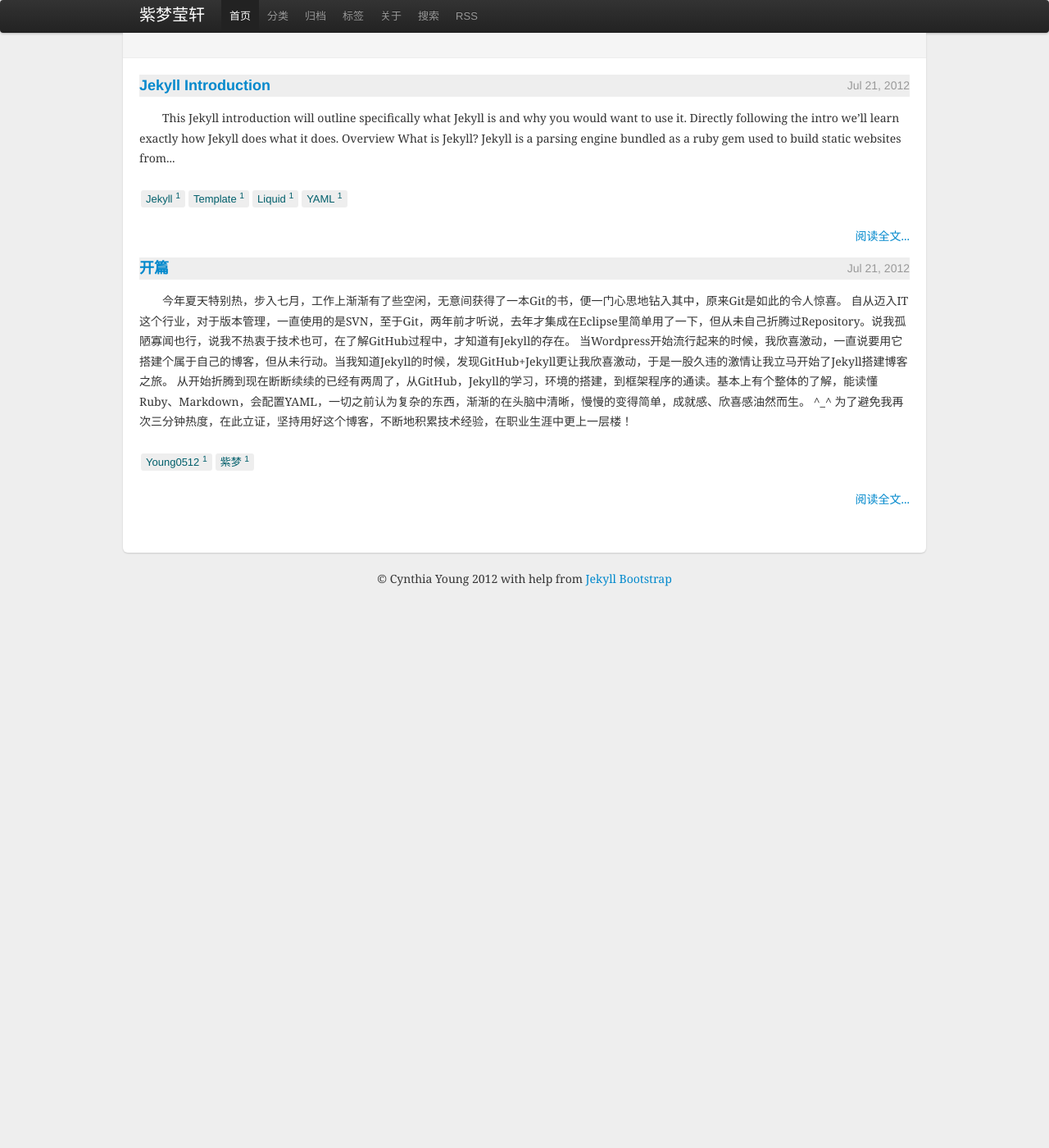
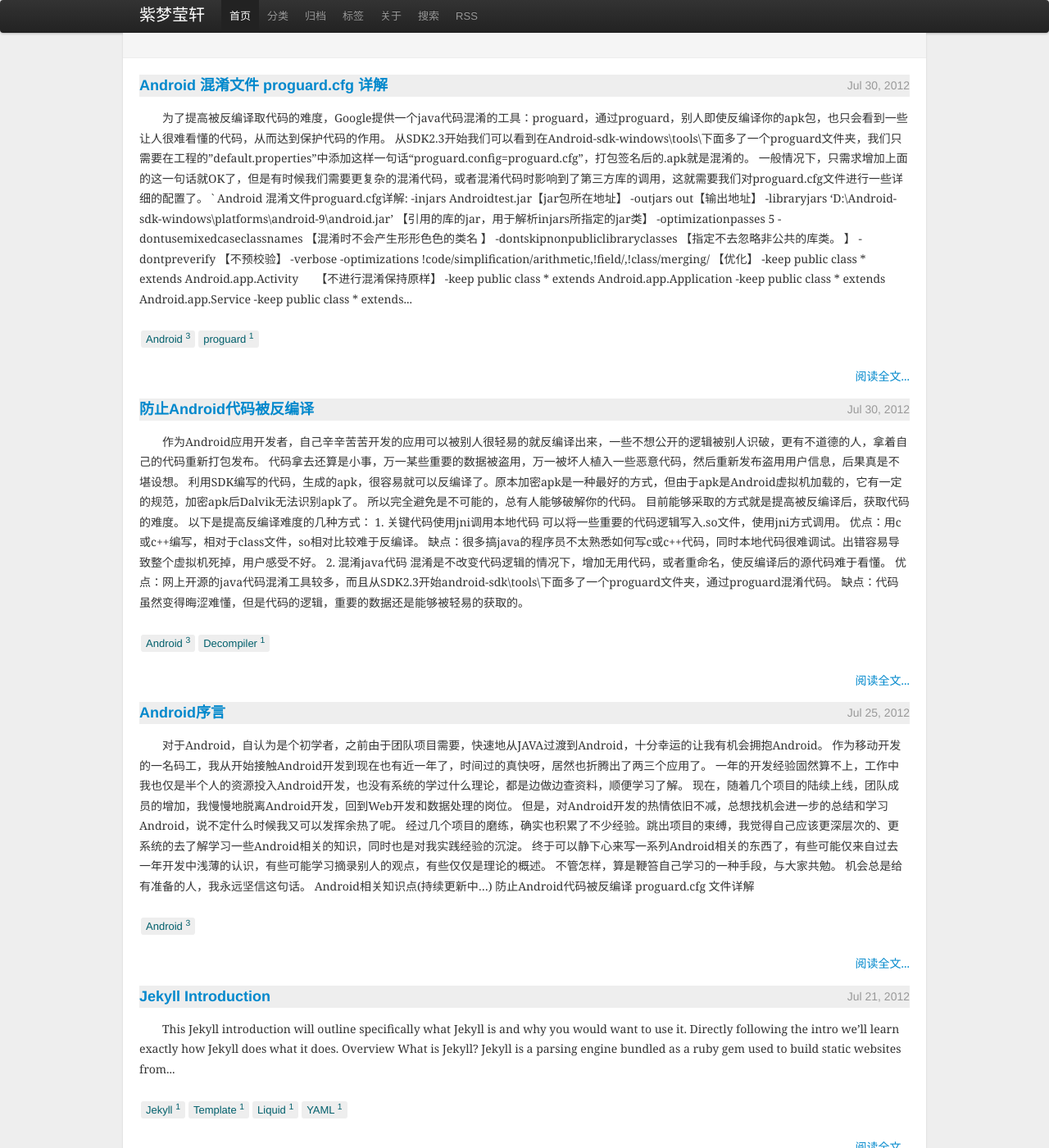
Before and after one commit to young0512/young0512.github.com, a Jekyll site: the page built from index.html, in a window 1280 px wide and 1400 px high. Shown: the whole window at 82% size. Built offline with Jekyll 4.4.1, drawn with Linux system fonts in a browser that asks for light colours; nearby versions of some CDN libraries; the list of posts is cut into pages by our own code.

Commit message:
add new posts

```diff
--- /dev/null
+++ b/_posts/2012-07-25-android-preface.md
@@ -0,0 +1,32 @@
+---
+layout: post
+title: Android序言
+description:
+keywords: Android
+category: Android
+tags: [Android]
+comment: true
+published: true
+date: 2012-07-25 22:00:00
+remark: Published by Cynthia Young
+---
+
+对于Android，自认为是个初学者，之前由于团队项目需要，快速地从JAVA过渡到Android，十分幸运的让我有机会拥抱Android。
+作为移动开发的一名码工，我从开始接触Android开发到现在也有近一年了，时间过的真快呀，居然也折腾出了两三个应用了。
+
+一年的开发经验固然算不上，工作中我也仅是半个人的资源投入Android开发，也没有系统的学过什么理论，都是边做边查资料，顺便学习了解。
+现在，随着几个项目的陆续上线，团队成员的增加，我慢慢地脱离Android开发，回到Web开发和数据处理的岗位。
+但是，对Android开发的热情依旧不减，总想找机会进一步的总结和学习Android，说不定什么时候我又可以发挥余热了呢。
+
+经过几个项目的磨练，确实也积累了不少经验。跳出项目的束缚，我觉得自己应该更深层次的、更系统的去了解学习一些Android相关的知识，同时也是对我实践经验的沉淀。
+
+终于可以静下心来写一系列Android相关的东西了，有些可能仅来自过去一年开发中浅薄的认识，有些可能学习摘录别人的观点，有些仅仅是理论的概述。
+不管怎样，算是鞭笞自己学习的一种手段，与大家共勉。
+
+机会总是给有准备的人，我永远坚信这句话。
+
+
+Android相关知识点(持续更新中...)
+
+* [防止Android代码被反编译](/2012/07/30/android-anti-decompiler/)
+* [proguard.cfg 文件详解](/2012/07/30/android-proguard/)
--- /dev/null
+++ b/_posts/2012-07-30-android-anti-decompiler.md
@@ -0,0 +1,34 @@
+---
+layout: post
+title: 防止Android代码被反编译
+description:
+keywords: Android, Decompiler
+category: Android
+tags: [Android, Decompiler]
+comment: true
+published: true
+date: 2012-07-30 21:00:00
+remark: Published by Cynthia Young
+---
+
+作为Android应用开发者，自己辛辛苦苦开发的应用可以被别人很轻易的就反编译出来，一些不想公开的逻辑被别人识破，更有不道德的人，拿着自己的代码重新打包发布。
+代码拿去还算是小事，万一某些重要的数据被盗用，万一被坏人植入一些恶意代码，然后重新发布盗用用户信息，后果真是不堪设想。
+
+利用SDK编写的代码，生成的apk，很容易就可以反编译了。原本加密apk是一种最好的方式，但由于apk是Android虚拟机加载的，它有一定的规范，加密apk后Dalvik无法识别apk了。
+所以完全避免是不可能的，总有人能够破解你的代码。
+
+目前能够采取的方式就是提高被反编译后，获取代码的难度。
+
+以下是提高反编译难度的几种方式：
+
+**1. 关键代码使用jni调用本地代码**
+可以将一些重要的代码逻辑写入.so文件，使用jni方式调用。
+
+优点：用c或c++编写，相对于class文件，so相对比较难于反编译。
+缺点：很多搞java的程序员不太熟悉如何写c或c++代码，同时本地代码很难调试。出错容易导致整个虚拟机死掉，用户感受不好。
+
+**2. 混淆java代码**
+混淆是不改变代码逻辑的情况下，增加无用代码，或者重命名，使反编译后的源代码难于看懂。
+
+优点：网上开源的java代码混淆工具较多，而且从SDK2.3开始android-sdk\tools\下面多了一个proguard文件夹，通过proguard混淆代码。
+缺点：代码虽然变得晦涩难懂，但是代码的逻辑，重要的数据还是能够被轻易的获取的。
--- /dev/null
+++ b/_posts/2012-07-30-android-proguard.md
@@ -0,0 +1,64 @@
+---
+layout: post
+title: Android 混淆文件 proguard.cfg 详解
+description:
+keywords: Android, proguard
+category: Android
+tags: [Android, proguard]
+comment: true
+published: true
+date: 2012-07-30 22:00:00
+remark: Published by Cynthia Young
+---
+
+为了提高被反编译取代码的难度，Google提供一个java代码混淆的工具：proguard，通过proguard，别人即使反编译你的apk包，也只会看到一些让人很难看懂的代码，从而达到保护代码的作用。
+
+从SDK2.3开始我们可以看到在Android-sdk-windows\tools\下面多了一个proguard文件夹，我们只需要在工程的"default.properties"中添加这样一句话“proguard.config=proguard.cfg”，打包签名后的.apk就是混淆的。
+
+一般情况下，只需求增加上面的这一句话就OK了，但是有时候我们需要更复杂的混淆代码，或者混淆代码时影响到了第三方库的调用，这就需要我们对proguard.cfg文件进行一些详细的配置了。
+
+`
+Android 混淆文件proguard.cfg详解:
+-injars  Androidtest.jar【jar包所在地址】
+-outjars  out【输出地址】
+-libraryjars    'D:\Android-sdk-windows\platforms\android-9\android.jar' 【引用的库的jar，用于解析injars所指定的jar类】
+-optimizationpasses 5
+-dontusemixedcaseclassnames 【混淆时不会产生形形色色的类名 】
+-dontskipnonpubliclibraryclasses 【指定不去忽略非公共的库类。 】
+-dontpreverify 【不预校验】
+-verbose
+-optimizations !code/simplification/arithmetic,!field/*,!class/merging/* 【优化】
+-keep public class * extends Android.app.Activity　　【不进行混淆保持原样】
+-keep public class * extends Android.app.Application
+-keep public class * extends Android.app.Service
+-keep public class * extends Android.content.BroadcastReceiver
+-keep public class * extends Android.content.ContentProvider
+-keep public class * extends Android.app.backup.BackupAgentHelper
+-keep public class * extends Android.preference.Preference
+-keep public class com.Android.vending.licensing.ILicensingService
+-keep public abstract interface com.asqw.Android.Listener{
+public protected <methods>;  【所有方法不进行混淆】
+}
+-keep public class com.asqw.Android{
+public void Start(java.lang.String); 【对该方法不进行混淆】
+}
+-keepclasseswithmembernames class * { 【保护指定的类和类的成员的名称，如果所有指定的类成员出席（在压缩步骤之后）】
+native <methods>;
+}
+-keepclasseswithmembers class * { 【保护指定的类和类的成员，但条件是所有指定的类和类成员是要存在。】
+public <init>(Android.content.Context, android.util.AttributeSet);
+}
+-keepclasseswithmembers class * {
+public <init>(Android.content.Context, android.util.AttributeSet, int);
+}
+-keepclassmembers class * extends Android.app.Activity {【保护指定类的成员，如果此类受到保护他们会保护的更好 】
+public void *(Android.view.View);
+}
+-keepclassmembers enum * {
+public static **[] values();
+public static ** valueOf(java.lang.String);
+}
+-keep class * implements Android.os.Parcelable {【保护指定的类文件和类的成员】
+public static final Android.os.Parcelable$Creator *;
+}
+`
```
Also changed, not shown: _layouts/post.html (+4 -4 lines).
